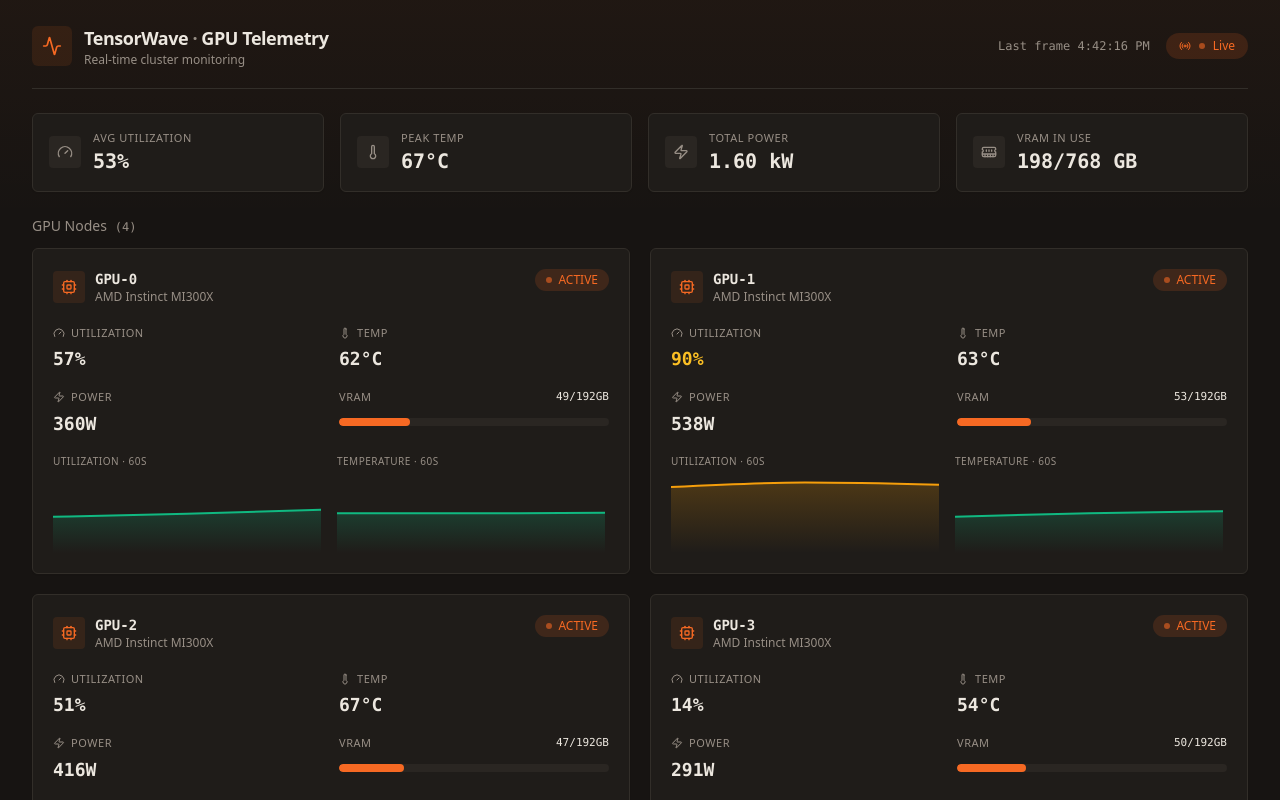
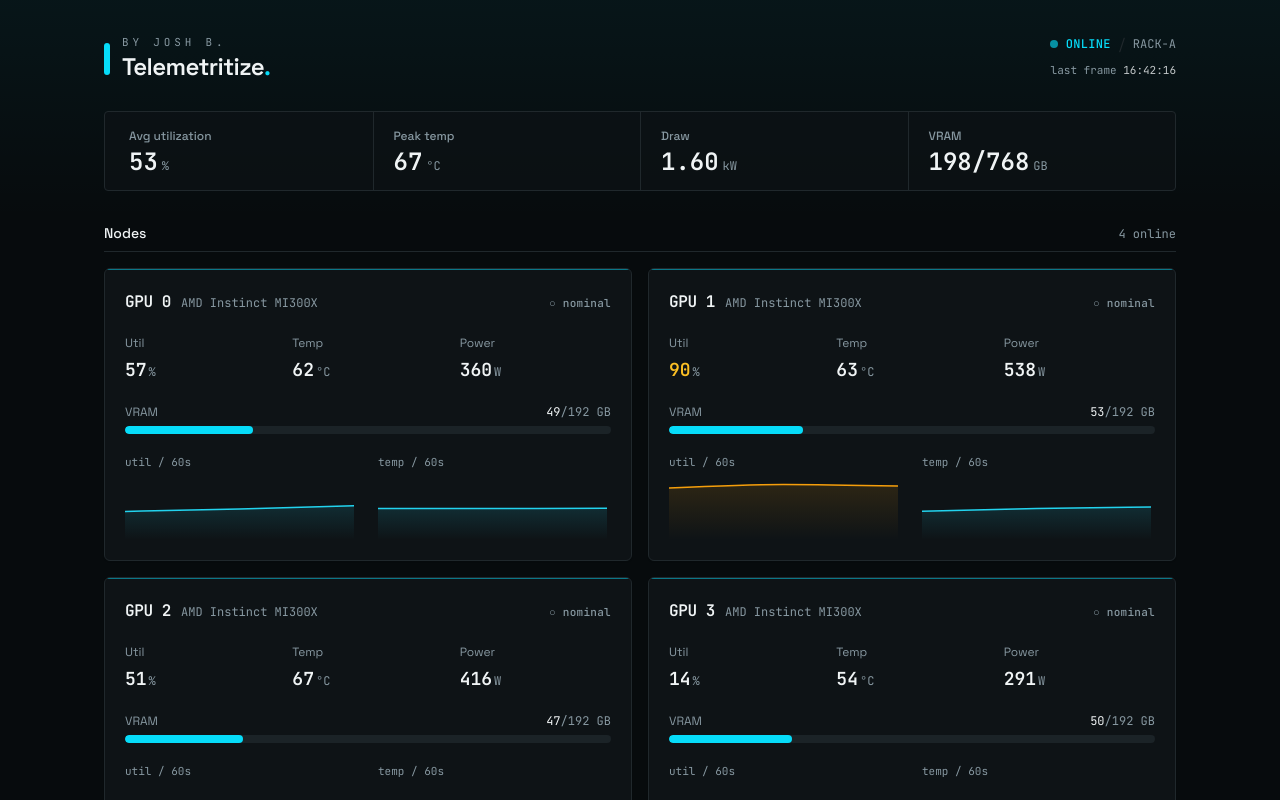
Before and after one commit to jrbauti19/gpu-telemetry, a React (Vite) app: page / in a window 1280 px wide. Shown: the top 800 px of the page. Built offline with nearby package versions, Linux system fonts and the light colour scheme; the HTML template or start-up script is replaced by a standard one.

Commit message:
Change component styling and tenant name

```diff
--- a/index.html
+++ b/index.html
@@ -10,7 +10,7 @@
       href="https://fonts.googleapis.com/css2?family=Space+Grotesk:wght@400;500;600;700&family=JetBrains+Mono:wght@400;500;600&display=swap"
       rel="stylesheet"
     />
-    <title>TensorWave — Fleet Console</title>
+    <title>Telemetritize — by Josh B.</title>
   </head>
   <body>
     <div id="root"></div>
--- a/src/components/Dashboard.tsx
+++ b/src/components/Dashboard.tsx
@@ -13,33 +13,44 @@ export function Dashboard() {
   const { store, status, gpuIds } = useGpuTelemetry();
 
   return (
-    <div className="mx-auto max-w-7xl space-y-6 px-4 py-6 sm:px-6 lg:px-8">
+    <div className="mx-auto max-w-6xl px-4 py-8 sm:px-6 lg:px-10">
       <DashboardHeader status={status} store={store} />
 
+      <div className="mt-2 space-y-8">
         <FleetSummary store={store} />
 
         <section>
-        <h2 className="mb-3 text-sm font-medium text-muted-foreground">
-          GPU Nodes
-          <span className="ml-2 font-mono text-xs">({gpuIds.length})</span>
-        </h2>
-        <div className="grid grid-cols-1 gap-5 md:grid-cols-2 xl:grid-cols-2">
-          {gpuIds.map((id) => (
-            <div key={id} className="animate-fade-in">
+          <div className="mb-4 flex items-baseline justify-between border-b border-border pb-2">
+            <h2 className="text-sm font-medium">Nodes</h2>
+            <span className="font-mono text-xs text-muted-foreground">
+              {gpuIds.length} online
+            </span>
+          </div>
+          <div className="grid grid-cols-1 gap-4 lg:grid-cols-2">
+            {gpuIds.map((id, i) => (
+              <div
+                key={id}
+                className="animate-fade-in"
+                style={{ animationDelay: `${i * 60}ms` }}
+              >
                 <GpuNodeCard store={store} gpuId={id} />
               </div>
             ))}
             {gpuIds.length === 0 && (
-            <p className="col-span-full py-16 text-center text-sm text-muted-foreground">
-              Awaiting telemetry stream…
+              <p className="col-span-full py-16 text-center font-mono text-sm text-muted-foreground">
+                waiting for telemetry stream…
               </p>
             )}
           </div>
         </section>
+      </div>
 
-      <footer className="border-t border-border pt-4 text-center text-xs text-muted-foreground">
-        Client-side simulation via <code>MockTelemetryStream</code> · swap for a
-        WebSocket URL to go live.
+      <footer className="mt-10 flex flex-col gap-1 border-t border-border pt-4 font-mono text-[11px] text-muted-foreground sm:flex-row sm:justify-between">
+        <span>Rack A · 4× AMD Instinct MI300X · sampling every 2.5s</span>
+        <span>
+          source <code className="text-foreground/70">MockTelemetryStream</code> —
+          point at a WebSocket URL to go live
+        </span>
       </footer>
     </div>
   );
--- a/src/components/DashboardHeader.tsx
+++ b/src/components/DashboardHeader.tsx
@@ -1,8 +1,7 @@
-import { Activity, Radio } from "lucide-react";
-import { Badge } from "@/components/ui/badge";
 import { useLastTimestamp } from "@/hooks/useGpuTelemetry";
 import type { TelemetryStore } from "@/telemetry/TelemetryStore";
 import type { ConnectionStatus } from "@/telemetry/types";
+import { cn } from "@/lib/utils";
 
 interface DashboardHeaderProps {
   status: ConnectionStatus;
@@ -11,58 +10,66 @@ interface DashboardHeaderProps {
 
 const STATUS_META: Record<
   ConnectionStatus,
-  { label: string; variant: "default" | "muted" | "warning" | "critical"; dot: string }
+  { label: string; dot: string; text: string }
 > = {
-  idle: { label: "Idle", variant: "muted", dot: "bg-muted-foreground" },
-  connecting: { label: "Connecting", variant: "warning", dot: "bg-amber-400" },
-  connected: { label: "Live", variant: "default", dot: "bg-primary" },
-  disconnected: { label: "Disconnected", variant: "critical", dot: "bg-red-400" },
+  idle: { label: "STANDBY", dot: "bg-muted-foreground", text: "text-muted-foreground" },
+  connecting: { label: "LINKING", dot: "bg-amber-400", text: "text-amber-400" },
+  connected: { label: "ONLINE", dot: "bg-primary", text: "text-primary" },
+  disconnected: { label: "OFFLINE", dot: "bg-red-500", text: "text-red-400" },
 };
 
 function LastUpdate({ store }: { store: TelemetryStore }) {
   const ts = useLastTimestamp(store);
-  if (!ts) return null;
   return (
-    <span className="hidden font-mono text-xs text-muted-foreground sm:inline">
-      Last frame {new Date(ts).toLocaleTimeString()}
+    <span className="font-mono text-[11px] text-muted-foreground">
+      last frame&nbsp;
+      <span className="text-foreground/80">
+        {ts ? new Date(ts).toLocaleTimeString([], { hour12: false }) : "--:--:--"}
+      </span>
     </span>
   );
 }
 
 /**
- * Top bar with branding and connection state. The status badge only
+ * Top bar with branding and connection state. The status readout only
  * re-renders on lifecycle changes, not on data ticks.
  */
 export function DashboardHeader({ status, store }: DashboardHeaderProps) {
   const meta = STATUS_META[status];
   return (
-    <header className="flex items-center justify-between gap-4 border-b border-border pb-5">
-      <div className="flex items-center gap-3">
-        <div className="flex h-10 w-10 items-center justify-center rounded-lg bg-primary/10 text-primary">
-          <Activity className="h-5 w-5" />
-        </div>
+    <header className="flex flex-col gap-4 pb-6 sm:flex-row sm:items-end sm:justify-between">
+      <div className="flex items-end gap-3">
+        <span
+          aria-hidden
+          className="mb-1 h-8 w-1.5 shrink-0 rounded-full bg-primary"
+        />
         <div>
-          <h1 className="text-lg font-semibold tracking-tight">
-            TensorWave <span className="text-muted-foreground">·</span> GPU
-            Telemetry
+          <p className="font-mono text-[11px] uppercase tracking-[0.35em] text-muted-foreground">
+            by Josh B.
+          </p>
+          <h1 className="mt-1 text-2xl font-semibold leading-none tracking-tight">
+            Telemetritize
+            <span className="text-primary">.</span>
           </h1>
-          <p className="text-xs text-muted-foreground">
-            Real-time cluster monitoring
-          </p>
         </div>
       </div>
 
-      <div className="flex items-center gap-4">
+      <div className="flex items-center gap-4 sm:flex-col sm:items-end sm:gap-1.5">
+        <div className="flex items-center gap-2">
+          <span
+            className={cn(
+              "h-2 w-2 rounded-full",
+              meta.dot,
+              status === "connected" && "animate-blink"
+            )}
+          />
+          <span className={cn("font-mono text-xs font-medium tracking-wide", meta.text)}>
+            {meta.label}
+          </span>
+          <span className="text-border">/</span>
+          <span className="font-mono text-xs text-muted-foreground">RACK-A</span>
+        </div>
         <LastUpdate store={store} />
-        <Badge variant={meta.variant} className="gap-2 px-3 py-1">
-          <Radio className="h-3 w-3" />
-          <span
-            className={`h-1.5 w-1.5 rounded-full ${meta.dot} ${
-              status === "connected" ? "animate-pulse-glow" : ""
-            }`}
-          />
-          {meta.label}
-        </Badge>
       </div>
     </header>
   );
--- a/src/components/FleetSummary.tsx
+++ b/src/components/FleetSummary.tsx
@@ -1,5 +1,3 @@
-import { Gauge, MemoryStick, Thermometer, Zap } from "lucide-react";
-import { Card } from "@/components/ui/card";
 import { useFleetAggregate } from "@/hooks/useGpuTelemetry";
 import type { TelemetryStore } from "@/telemetry/TelemetryStore";
 import {
@@ -10,36 +8,34 @@ import {
 import { cn } from "@/lib/utils";
 
 interface StatProps {
-  icon: React.ReactNode;
   label: string;
   value: string;
+  unit?: string;
   colorClass?: string;
 }
 
-function Stat({ icon, label, value, colorClass }: StatProps) {
+function Stat({ label, value, unit, colorClass }: StatProps) {
   return (
-    <Card className="flex items-center gap-3 p-4">
-      <div className="rounded-md bg-secondary p-2 text-muted-foreground">
-        {icon}
-      </div>
-      <div className="min-w-0">
-        <p className="text-[11px] uppercase tracking-wider text-muted-foreground">
-          {label}
-        </p>
-        <p
+    <div className="px-5 py-4 first:pl-6 last:pr-6">
+      <p className="text-xs font-medium text-muted-foreground">{label}</p>
+      <p className="mt-1.5 flex items-baseline gap-1">
+        <span
           className={cn(
-            "font-mono text-xl font-semibold tabular-nums",
-            colorClass
+            "font-mono text-2xl font-semibold tabular-nums leading-none",
+            colorClass ?? "text-foreground"
           )}
         >
           {value}
-        </p>
-      </div>
-    </Card>
+        </span>
+        {unit && (
+          <span className="font-mono text-xs text-muted-foreground">{unit}</span>
+        )}
+      </p>
+    </div>
   );
 }
 
-/** Fleet-wide KPI strip. Reads the cached aggregate; updates per tick. */
+/** Fleet-wide readout rail. Reads the cached aggregate; updates per tick. */
 export function FleetSummary({ store }: { store: TelemetryStore }) {
   const agg = useFleetAggregate(store);
 
@@ -50,27 +46,27 @@ export function FleetSummary({ store }: { store: TelemetryStore }) {
   );
 
   return (
-    <div className="grid grid-cols-2 gap-4 lg:grid-cols-4">
+    <div className="grid grid-cols-2 divide-x divide-y divide-border overflow-hidden rounded-md border border-border bg-card/60 sm:grid-cols-4 sm:divide-y-0">
       <Stat
-        icon={<Gauge className="h-4 w-4" />}
-        label="Avg Utilization"
-        value={`${agg.avgUtilization.toFixed(0)}%`}
+        label="Avg utilization"
+        value={agg.avgUtilization.toFixed(0)}
+        unit="%"
       />
       <Stat
-        icon={<Thermometer className="h-4 w-4" />}
-        label="Peak Temp"
-        value={`${agg.maxTemperature.toFixed(0)}°C`}
+        label="Peak temp"
+        value={agg.maxTemperature.toFixed(0)}
+        unit="°C"
         colorClass={severityTextClass[tempSeverity]}
       />
       <Stat
-        icon={<Zap className="h-4 w-4" />}
-        label="Total Power"
-        value={`${(agg.totalPowerDraw / 1000).toFixed(2)} kW`}
+        label="Draw"
+        value={(agg.totalPowerDraw / 1000).toFixed(2)}
+        unit="kW"
       />
       <Stat
-        icon={<MemoryStick className="h-4 w-4" />}
-        label="VRAM In Use"
-        value={`${agg.totalVramUsage.toFixed(0)}/${agg.totalVramCapacity} GB`}
+        label="VRAM"
+        value={`${agg.totalVramUsage.toFixed(0)}/${agg.totalVramCapacity}`}
+        unit="GB"
       />
     </div>
   );
--- a/src/components/GpuNodeCard.tsx
+++ b/src/components/GpuNodeCard.tsx
@@ -1,7 +1,5 @@
 import { memo } from "react";
-import { Cpu, Gauge, Thermometer, Zap } from "lucide-react";
 import { Card, CardContent, CardHeader } from "@/components/ui/card";
-import { Badge } from "@/components/ui/badge";
 import { Progress } from "@/components/ui/progress";
 import { TelemetryChart } from "@/components/TelemetryChart";
 import { useGpuSnapshot } from "@/hooks/useGpuTelemetry";
@@ -20,19 +18,17 @@ interface GpuNodeCardProps {
 }
 
 interface ReadoutProps {
-  icon: React.ReactNode;
   label: string;
   value: string;
+  unit: string;
   colorClass: string;
 }
 
-function Readout({ icon, label, value, colorClass }: ReadoutProps) {
+function Readout({ label, value, unit, colorClass }: ReadoutProps) {
   return (
-    <div className="flex flex-col gap-1">
-      <span className="flex items-center gap-1.5 text-[11px] uppercase tracking-wider text-muted-foreground">
-        {icon}
-        {label}
-      </span>
+    <div>
+      <span className="text-xs text-muted-foreground">{label}</span>
+      <p className="mt-0.5 flex items-baseline gap-0.5">
         <span
           className={cn(
             "font-mono text-lg font-semibold tabular-nums transition-colors duration-300",
@@ -41,6 +37,8 @@ function Readout({ icon, label, value, colorClass }: ReadoutProps) {
         >
           {value}
         </span>
+        <span className="font-mono text-xs text-muted-foreground">{unit}</span>
+      </p>
     </div>
   );
 }
@@ -60,7 +58,7 @@ export const GpuNodeCard = memo(function GpuNodeCard({
     return (
       <Card className="h-[320px] animate-pulse opacity-60">
         <CardHeader>
-          <div className="h-4 w-24 rounded bg-secondary" />
+          <div className="h-4 w-24 rounded-sm bg-secondary" />
         </CardHeader>
       </Card>
     );
@@ -102,77 +100,69 @@ export const GpuNodeCard = memo(function GpuNodeCard({
   return (
     <Card
       className={cn(
-        "overflow-hidden transition-shadow duration-500 hover:border-primary/40",
-        isCritical &&
-          "border-red-500/50 shadow-[0_0_0_1px_rgba(239,68,68,0.25),0_0_28px_-8px_rgba(239,68,68,0.5)]"
+        "overflow-hidden transition-colors duration-300 hover:border-border/80",
+        isCritical && "border-red-500/60"
       )}
     >
-      <CardHeader className="flex-row items-start justify-between space-y-0">
-        <div className="flex items-center gap-2.5">
-          <div className="rounded-md bg-primary/10 p-2 text-primary">
-            <Cpu className="h-4 w-4" />
+      <div
+        className={cn(
+          "h-px w-full",
+          isCritical ? "bg-red-500" : "bg-primary/50"
+        )}
+      />
+      <CardHeader className="flex-row items-baseline justify-between space-y-0 pb-4">
+        <div className="flex items-baseline gap-2.5">
+          <p className="font-mono text-base font-semibold tracking-tight">
+            {gpuId.replace("gpu-", "GPU ")}
+          </p>
+          <p className="font-mono text-xs text-muted-foreground">{metric.model}</p>
         </div>
-          <div>
-            <p className="font-mono text-sm font-semibold">
-              {gpuId.toUpperCase()}
-            </p>
-            <p className="text-xs text-muted-foreground">{metric.model}</p>
-          </div>
-        </div>
-        {isCritical ? (
-          <Badge variant="critical" className="animate-pulse-glow">
-            <span className="h-1.5 w-1.5 rounded-full bg-red-400" />
-            CRITICAL
-          </Badge>
-        ) : (
-          <Badge variant="default">
-            <span className="h-1.5 w-1.5 rounded-full bg-primary animate-pulse-glow" />
-            ACTIVE
-          </Badge>
+        <span
+          className={cn(
+            "font-mono text-[11px] font-medium tracking-wide",
+            isCritical ? "text-red-400" : "text-muted-foreground"
           )}
+        >
+          {isCritical ? "● CRITICAL" : "○ nominal"}
+        </span>
       </CardHeader>
 
-      <CardContent className="space-y-4">
-        <div className="grid grid-cols-2 gap-4">
+      <CardContent className="space-y-5">
+        <div className="grid grid-cols-3 gap-4">
           <Readout
-            icon={<Gauge className="h-3 w-3" />}
-            label="Utilization"
-            value={`${metric.utilization.toFixed(0)}%`}
+            label="Util"
+            value={metric.utilization.toFixed(0)}
+            unit="%"
             colorClass={severityTextClass[utilSeverity]}
           />
           <Readout
-            icon={<Thermometer className="h-3 w-3" />}
             label="Temp"
-            value={`${metric.temperature.toFixed(0)}°C`}
+            value={metric.temperature.toFixed(0)}
+            unit="°C"
             colorClass={severityTextClass[tempSeverity]}
           />
           <Readout
-            icon={<Zap className="h-3 w-3" />}
             label="Power"
-            value={`${metric.powerDraw.toFixed(0)}W`}
+            value={metric.powerDraw.toFixed(0)}
+            unit="W"
             colorClass={severityTextClass[powerSeverity]}
           />
-          <div className="flex flex-col gap-1">
-            <span className="flex items-center justify-between text-[11px] uppercase tracking-wider text-muted-foreground">
-              VRAM
-              <span className="font-mono normal-case tracking-normal text-foreground">
-                {metric.vramUsage.toFixed(0)}/{metric.vramTotal}GB
-              </span>
-            </span>
-            <Progress
-              className="mt-2"
-              value={vramRatio * 100}
-              indicatorClassName={vramBar}
-            />
-          </div>
         </div>
 
-        <div className="grid grid-cols-2 gap-3">
         <div>
-            <p className="mb-1 text-[10px] uppercase tracking-wider text-muted-foreground">
-              Utilization · 60s
-            </p>
-            <div className="h-20">
+          <div className="mb-1.5 flex items-baseline justify-between">
+            <span className="text-xs text-muted-foreground">VRAM</span>
+            <span className="font-mono text-xs text-foreground">
+              {metric.vramUsage.toFixed(0)}<span className="text-muted-foreground">/{metric.vramTotal} GB</span>
+            </span>
+          </div>
+          <Progress value={vramRatio * 100} indicatorClassName={vramBar} />
+        </div>
+
+        <div className="grid grid-cols-2 gap-x-5 gap-y-1.5">
+          <p className="font-mono text-[11px] text-muted-foreground">util / 60s</p>
+          <p className="font-mono text-[11px] text-muted-foreground">temp / 60s</p>
+          <div className="h-16">
             <TelemetryChart
               data={history}
               metricKey="utilization"
@@ -182,12 +172,7 @@ export const GpuNodeCard = memo(function GpuNodeCard({
               gradientId={`util-${gpuId}`}
             />
           </div>
-          </div>
-          <div>
-            <p className="mb-1 text-[10px] uppercase tracking-wider text-muted-foreground">
-              Temperature · 60s
-            </p>
-            <div className="h-20">
+          <div className="h-16">
             <TelemetryChart
               data={history}
               metricKey="temperature"
@@ -198,7 +183,6 @@ export const GpuNodeCard = memo(function GpuNodeCard({
             />
           </div>
         </div>
-        </div>
       </CardContent>
     </Card>
   );
--- a/src/index.css
+++ b/src/index.css
@@ -4,21 +4,21 @@
 
 @layer base {
   :root {
-    --background: 28 12% 8%;
-    --foreground: 36 24% 90%;
-    --card: 28 11% 11%;
-    --card-foreground: 36 24% 90%;
-    --primary: 20 92% 55%;
-    --primary-foreground: 28 12% 8%;
-    --secondary: 28 10% 15%;
-    --secondary-foreground: 36 24% 90%;
-    --muted: 28 10% 15%;
-    --muted-foreground: 32 8% 56%;
-    --accent: 28 10% 17%;
-    --accent-foreground: 36 24% 90%;
-    --border: 30 10% 18%;
-    --input: 30 10% 18%;
-    --ring: 20 92% 55%;
+    --background: 200 28% 4%;
+    --foreground: 195 20% 95%;
+    --card: 200 24% 7%;
+    --card-foreground: 195 20% 95%;
+    --primary: 187 95% 50%;
+    --primary-foreground: 200 40% 5%;
+    --secondary: 200 18% 13%;
+    --secondary-foreground: 195 20% 95%;
+    --muted: 200 18% 13%;
+    --muted-foreground: 200 12% 58%;
+    --accent: 200 18% 16%;
+    --accent-foreground: 195 20% 95%;
+    --border: 200 16% 15%;
+    --input: 200 16% 15%;
+    --ring: 187 95% 50%;
     --radius: 0.375rem;
   }
 
@@ -35,21 +35,21 @@
   body {
     @apply bg-background text-foreground antialiased;
     font-feature-settings: "ss01" 1, "cv01" 1, "calt" 1;
-    /* A single faint warm wash from the top edge — no rainbow glows. */
+    /* A single faint cyan wash from the top edge. */
     background-image: linear-gradient(
       180deg,
-      hsl(20 92% 55% / 0.04),
+      hsl(187 95% 50% / 0.05),
       transparent 220px
     );
     background-repeat: no-repeat;
   }
 
   ::selection {
-    background: hsl(20 92% 55% / 0.28);
+    background: hsl(187 95% 50% / 0.3);
   }
 }
 
-/* Hairline scrollbar tuned to the warm palette */
+/* Hairline scrollbar tuned to the dark palette */
 ::-webkit-scrollbar {
   width: 10px;
   height: 10px;
@@ -58,10 +58,10 @@
   background: transparent;
 }
 ::-webkit-scrollbar-thumb {
-  background: hsl(30 10% 22%);
-  border: 3px solid hsl(28 12% 8%);
+  background: hsl(200 16% 20%);
+  border: 3px solid hsl(200 28% 4%);
   border-radius: 999px;
 }
 ::-webkit-scrollbar-thumb:hover {
-  background: hsl(20 40% 32%);
+  background: hsl(187 40% 30%);
 }
--- a/src/telemetry/thresholds.ts
+++ b/src/telemetry/thresholds.ts
@@ -28,7 +28,7 @@ export const severityTextClass: Record<MetricSeverity, string> = {
 
 /** Chart/accent stroke color (hex) for a given severity. */
 export const severityStroke: Record<MetricSeverity, string> = {
-  nominal: "#10b981",
+  nominal: "#22d3ee",
   warning: "#f59e0b",
   critical: "#ef4444",
 };
--- a/tailwind.config.js
+++ b/tailwind.config.js
@@ -37,12 +37,13 @@ export default {
         sm: "calc(var(--radius) - 4px)",
       },
       fontFamily: {
-        mono: ["ui-monospace", "SFMono-Regular", "Menlo", "monospace"],
+        sans: ["Space Grotesk", "ui-sans-serif", "system-ui", "sans-serif"],
+        mono: ["JetBrains Mono", "ui-monospace", "SFMono-Regular", "monospace"],
       },
       keyframes: {
-        "pulse-glow": {
+        blink: {
           "0%, 100%": { opacity: "1" },
-          "50%": { opacity: "0.55" },
+          "50%": { opacity: "0.25" },
         },
         "fade-in": {
           "0%": { opacity: "0", transform: "translateY(4px)" },
@@ -50,8 +51,8 @@ export default {
         },
       },
       animation: {
-        "pulse-glow": "pulse-glow 2s ease-in-out infinite",
-        "fade-in": "fade-in 0.3s ease-out",
+        blink: "blink 1.6s steps(2, start) infinite",
+        "fade-in": "fade-in 0.35s ease-out both",
       },
     },
   },
```
Also changed, not shown: src/components/TelemetryChart.tsx (+4 -4 lines). Lines whose indentation alone changed are shown as unchanged.
